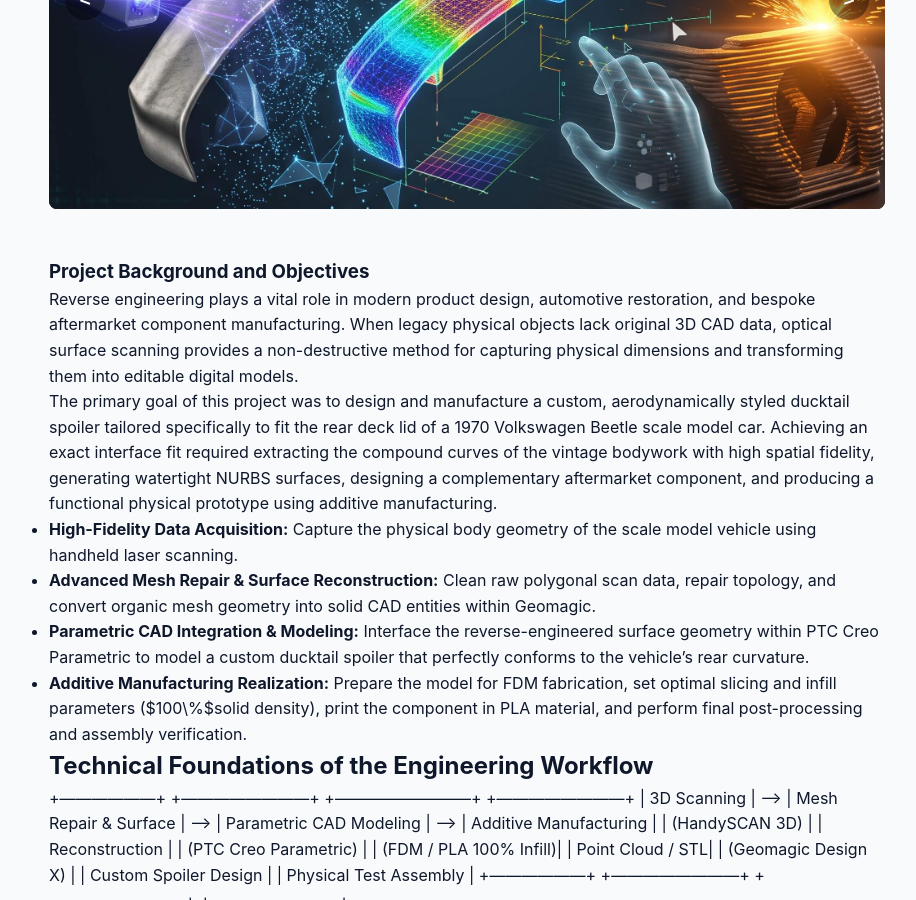
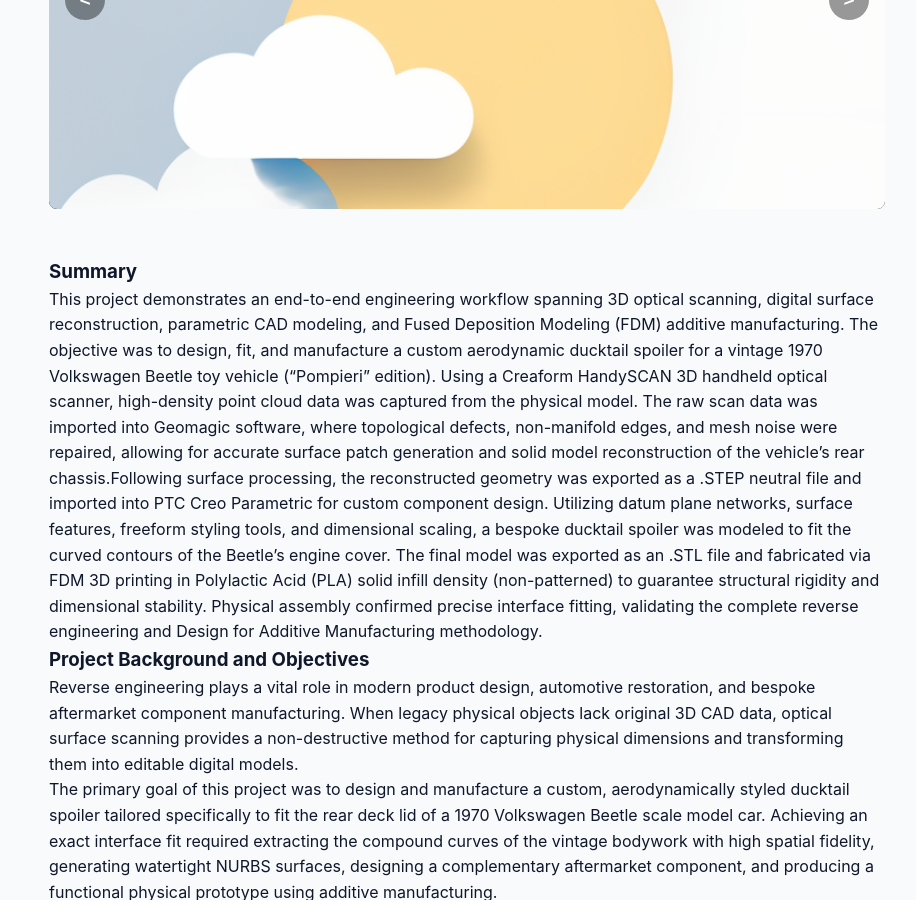
Before and after one commit to AlperIsmailoglou/Portfolio, a Jekyll site: the page built from _projects/test.md, in a window 1280 px wide and 900 px high, scrolled down 584 px. Shown: the whole window, without its empty margins (173-1089 px from the left). Built offline with Jekyll 4.4.1, drawn with Linux system fonts in a browser that asks for light colours; some of the changed text lies outside the part shown.

Commit message:
Update Projects “test”

```diff
--- a/_projects/test.md
+++ b/_projects/test.md
@@ -2,15 +2,16 @@
 title: Custom Ducktail Spoiler Design for a 1970 Volkswagen Beetle Scale Model
 category: Academic
 gallery:
-  - /assets/uploads/Gemini_Generated_Image_9oir0e9oir0e9oir.jpg
+  - /assets/uploads/ic_app.png
 description: |-
   Geomagic Design X / Wrap, PTC Creo Parametric, 3D Scanner Software
   Creaform HandySCAN 3D Scanner, FDM 3D Printer (PLA Filament)
-
-
-  This project demonstrates an end-to-end engineering workflow spanning 3D optical scanning, digital surface reconstruction, parametric CAD modeling, and Fused Deposition Modeling (FDM) additive manufacturing. The objective was to design, fit, and manufacture a custom aerodynamic ducktail spoiler for a vintage 1970 Volkswagen Beetle toy vehicle ("Pompieri" edition). Using a Creaform HandySCAN 3D handheld optical scanner, high-density point cloud data was captured from the physical model. The raw scan data was imported into Geomagic software, where topological defects, non-manifold edges, and mesh noise were repaired, allowing for accurate surface patch generation and solid model reconstruction of the vehicle's rear chassis.Following surface processing, the reconstructed geometry was exported as a .STEP neutral file and imported into PTC Creo Parametric for custom component design. Utilizing datum plane networks, surface features, freeform styling tools, and dimensional scaling, a bespoke ducktail spoiler was modeled to fit the curved contours of the Beetle’s engine cover. The final model was exported as an .STL file and fabricated via FDM 3D printing in Polylactic Acid (PLA) solid infill density (non-patterned) to guarantee structural rigidity and dimensional stability. Physical assembly confirmed precise interface fitting, validating the complete reverse engineering and Design for Additive Manufacturing  methodology.
 image: /assets/uploads/ic_app.png
 ---
+
+### Summary
+
+This project demonstrates an end-to-end engineering workflow spanning 3D optical scanning, digital surface reconstruction, parametric CAD modeling, and Fused Deposition Modeling (FDM) additive manufacturing. The objective was to design, fit, and manufacture a custom aerodynamic ducktail spoiler for a vintage 1970 Volkswagen Beetle toy vehicle ("Pompieri" edition). Using a Creaform HandySCAN 3D handheld optical scanner, high-density point cloud data was captured from the physical model. The raw scan data was imported into Geomagic software, where topological defects, non-manifold edges, and mesh noise were repaired, allowing for accurate surface patch generation and solid model reconstruction of the vehicle's rear chassis.Following surface processing, the reconstructed geometry was exported as a .STEP neutral file and imported into PTC Creo Parametric for custom component design. Utilizing datum plane networks, surface features, freeform styling tools, and dimensional scaling, a bespoke ducktail spoiler was modeled to fit the curved contours of the Beetle’s engine cover. The final model was exported as an .STL file and fabricated via FDM 3D printing in Polylactic Acid (PLA) solid infill density (non-patterned) to guarantee structural rigidity and dimensional stability. Physical assembly confirmed precise interface fitting, validating the complete reverse engineering and Design for Additive Manufacturing  methodology.
 
 ### Project Background and Objectives
 
```
Also changed, not shown: other parts of _projects/test.md (+1 -3 lines).
